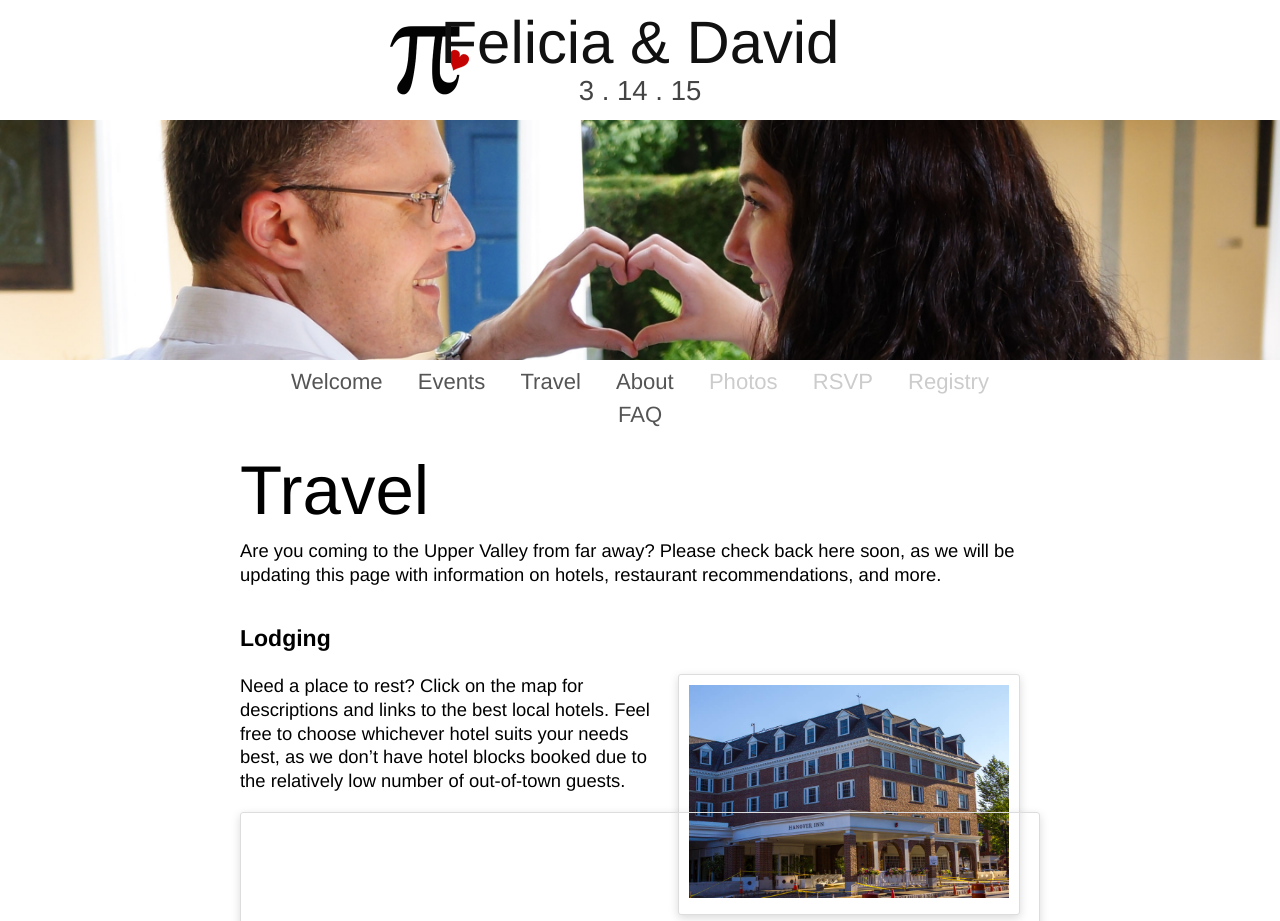
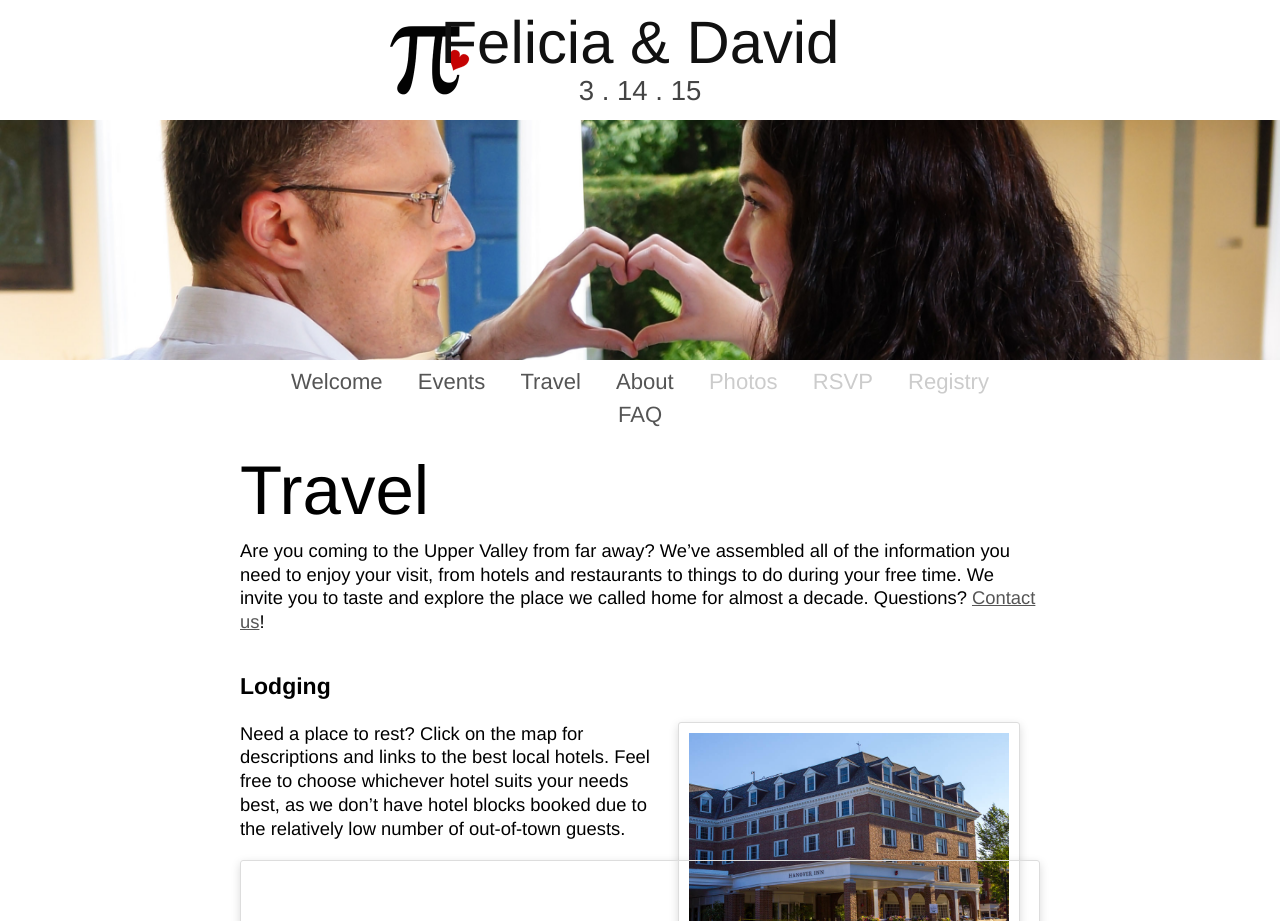
Before and after one commit to dnschnur/piday.github.com, a Jekyll site: the page built from travel/index.md, in a window 1280 px wide, cut to the strip 0-921 px from the top of the page. Built offline with Jekyll 4.4.1, drawn with Linux system fonts in a browser that asks for light colours; nearby versions of some CDN libraries.

Commit message:
Updated Travel page intro.

```diff
--- a/travel/index.md
+++ b/travel/index.md
@@ -4,7 +4,7 @@ layout: default
 
 ## Travel ##
 
-Are you coming to the Upper Valley from far away? Please check back here soon, as we will be updating this page with information on hotels, restaurant recommendations, and more.
+Are you coming to the Upper Valley from far away? We've assembled all of the information you need to enjoy your visit, from hotels and restaurants to things to do during your free time. We invite you to taste and explore the place we called home for almost a decade. Questions? [Contact us](/about/contact.html)!
 
 
 ### Lodging ###
```
